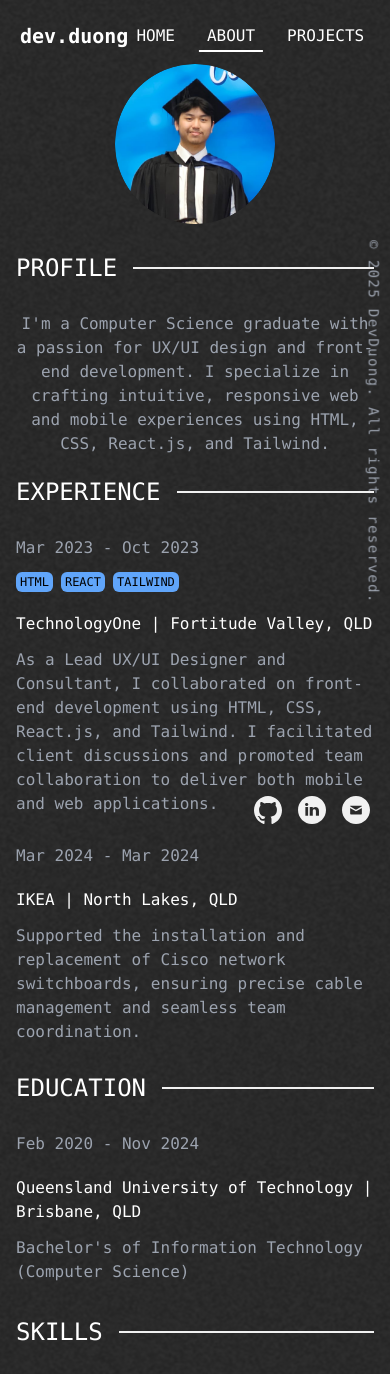
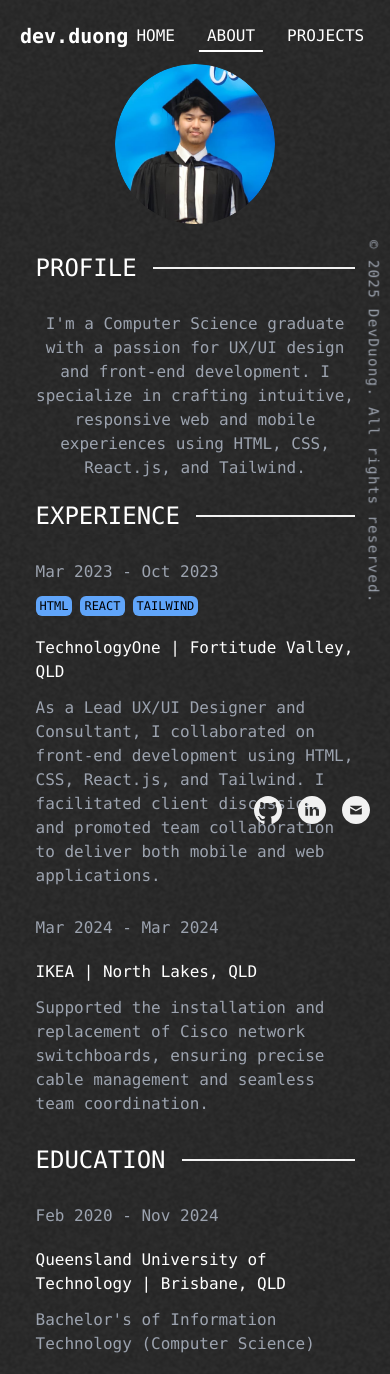
Before and after one commit to dev-duong/dev-duong.github.io, a React (Create React App) app: page /about in a window 390 px wide. Shown: the top 1374 px of the page. Built offline with nearby package versions, Linux system fonts and the light colour scheme.

Commit message:
About page mobile

```diff
--- a/src/pages/About.js
+++ b/src/pages/About.js
@@ -17,7 +17,7 @@ const About = () => {
   const tools = ["git", "github", "vscode", "figma", "notion"];
 
   return (
-    <main className="pt-16 px-4 w-full sm:w-4/5 md:w-2/3 lg:w-1/2 xl:w-1/3 min-h-screen mx-auto flex flex-col justify-center">
+    <main className="pt-16 px-4 w-full max-w-[90%] sm:max-w-[80%] md:max-w-[60%] lg:max-w-[50%] xl:max-w-[40%] mx-auto min-h-screen flex flex-col justify-center">
       <PageWrapper>
         {/* Profile Section */}
         <section className="flex flex-col lg:flex-row justify-center items-center mb-5 gap-7 text-center lg:text-left">
@@ -43,7 +43,7 @@ const About = () => {
 
           {/* TechOne Experience */}
           <article className="flex flex-col sm:flex-row gap-5">
-            <div className="flex flex-col gap-3 min-w-[150px]">
+            <div className="flex flex-col gap-3 min-w-[175px]">
               <h3 className="text-gray-400">Mar 2023 - Oct 2023</h3>
               <div className="flex flex-wrap gap-2">
                 <TextBox
@@ -76,7 +76,7 @@ const About = () => {
 
           {/* IKEA Experience */}
           <article className="flex flex-col sm:flex-row gap-5">
-            <div className="flex flex-col gap-3 min-w-[150px]">
+            <div className="flex flex-col gap-3 min-w-[175px]">
               <h3 className="text-gray-400">Mar 2024 - Mar 2024</h3>
             </div>
             <div className="flex flex-col gap-3">
@@ -94,7 +94,7 @@ const About = () => {
         <section className="flex flex-col mb-8 gap-7">
           <Divider title="education" />
           <article className="flex flex-col sm:flex-row gap-5">
-            <h3 className="text-gray-400 min-w-[150px]">Feb 2020 - Nov 2024</h3>
+            <h3 className="text-gray-400 min-w-[175px]">Feb 2020 - Nov 2024</h3>
             <div className="flex flex-col gap-3">
               <h3>Queensland University of Technology | Brisbane, QLD</h3>
               <p className="text-gray-400">
```
